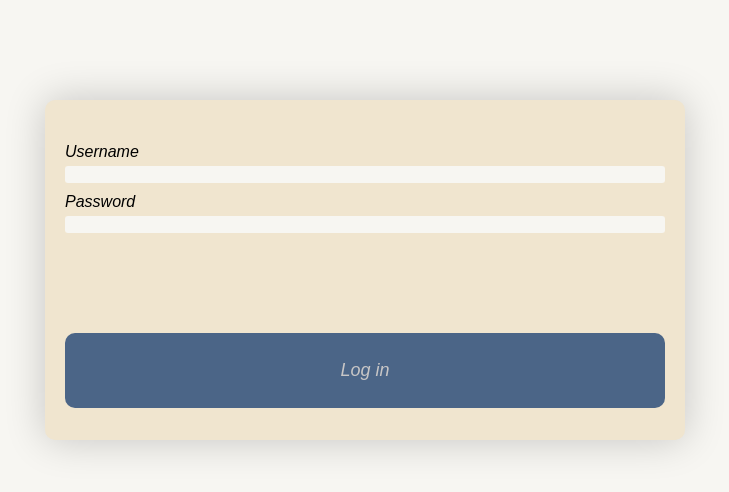
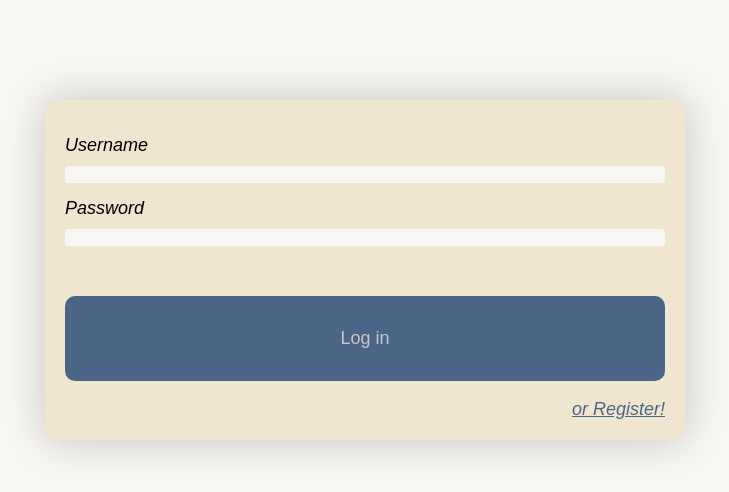
Before and after one commit to b4ry/chatapp, a React (Create React App) app: page / in a window 1280 px wide. Shown: the top 492 px of the page, without its empty margins (275-1004 px from the left). Built offline with nearby package versions, Linux system fonts and the light colour scheme; a web font is replaced by a local one.

Commit message:
- some styling changes, - added register text

```diff
--- a/src/components/LoginWindow.module.css
+++ b/src/components/LoginWindow.module.css
@@ -6,6 +6,7 @@
     height: 100vh;
     font-family: 'Sour Gummy', sans-serif;
     font-style: italic;
+    font-size: large;
 }
 
 form {
@@ -23,12 +24,12 @@ form {
 }
 
 label {
-    margin-top: 10px;
+    margin-top: 15px;
     font-weight: 400;
 }
 
 input {
-    margin-top: 5px;
+    margin-top: 10px;
     border: none;
     border-radius: 3px;
     background-color: var(--primary-color);
@@ -38,23 +39,30 @@ input {
 
 input:focus {
     outline: none;
+    caret-color: var(--emphasize-color);
 }
 
 button {
-    height: 75px;
-    margin-top: 100px;
+    height: 150px;
+    margin-top: 50px;
     background-color: var(--emphasize-color);
     border: none;
     border-radius: 10px;
     cursor: pointer;
     font-size: large;
     font-family: 'Sour Gummy', sans-serif;
-    font-style: italic;
     color: var(--secondary-color);
-    transition: background-color 1s ease-in-out, color 1s ease-in-out;
+    transition: background-color 0.5s ease-in-out, color 0.5s ease-in-out;
 }
 
 button:hover {
     background-color: var(--primary-color);
     color: black;
 }
+
+p {
+    margin-bottom: 0px;
+    color: var(--emphasize-color);
+    text-decoration: underline;
+    align-self: flex-end;
+}
--- a/src/components/LoginWindow.tsx
+++ b/src/components/LoginWindow.tsx
@@ -20,6 +20,7 @@ export default function LoginWindow() {
                 <label htmlFor="password">Password</label>
                 <input type="password" id="password" name="password"></input>
                 <button type="submit">Log in</button>
+                <p>or Register!</p>
             </form>
         </div>
     )
```
